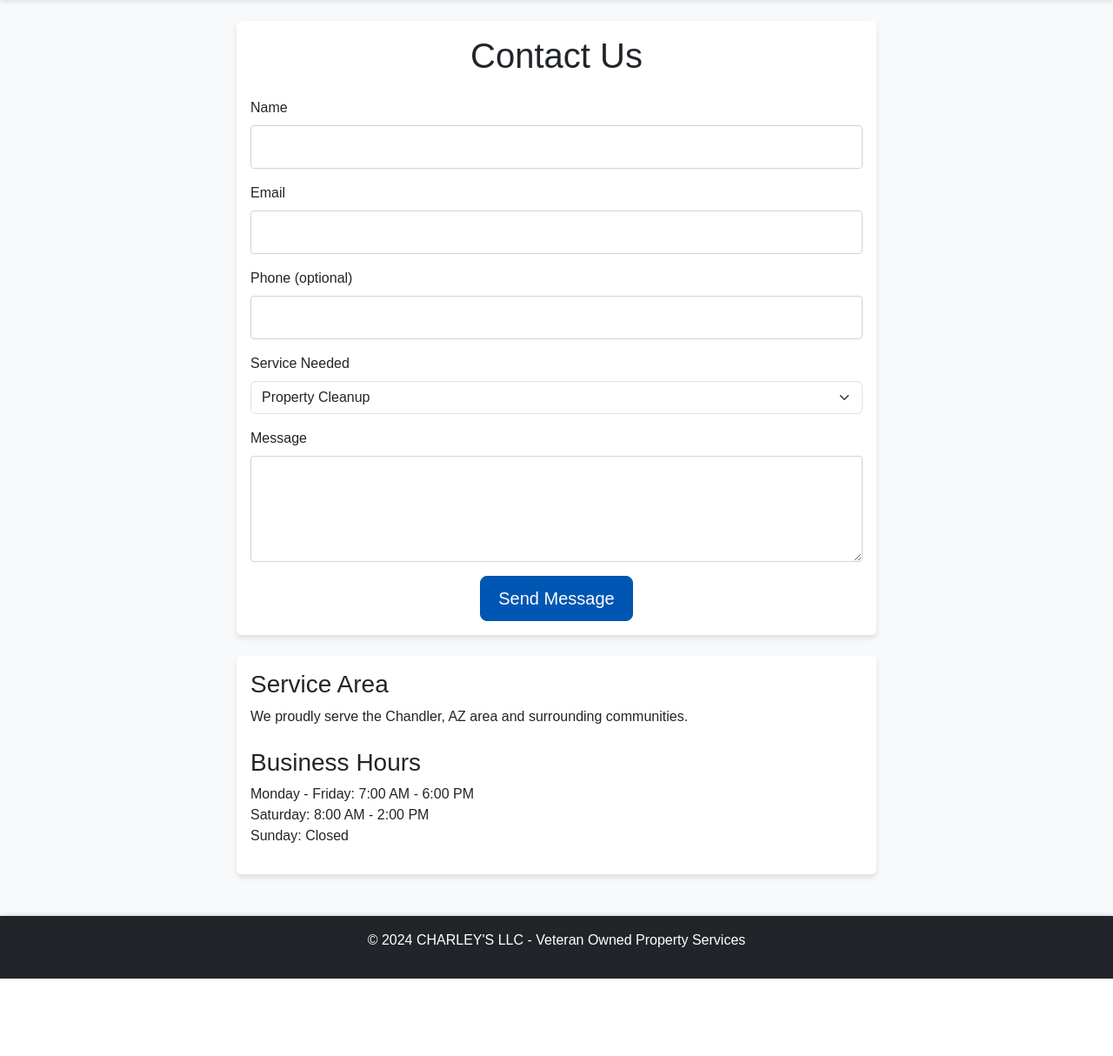
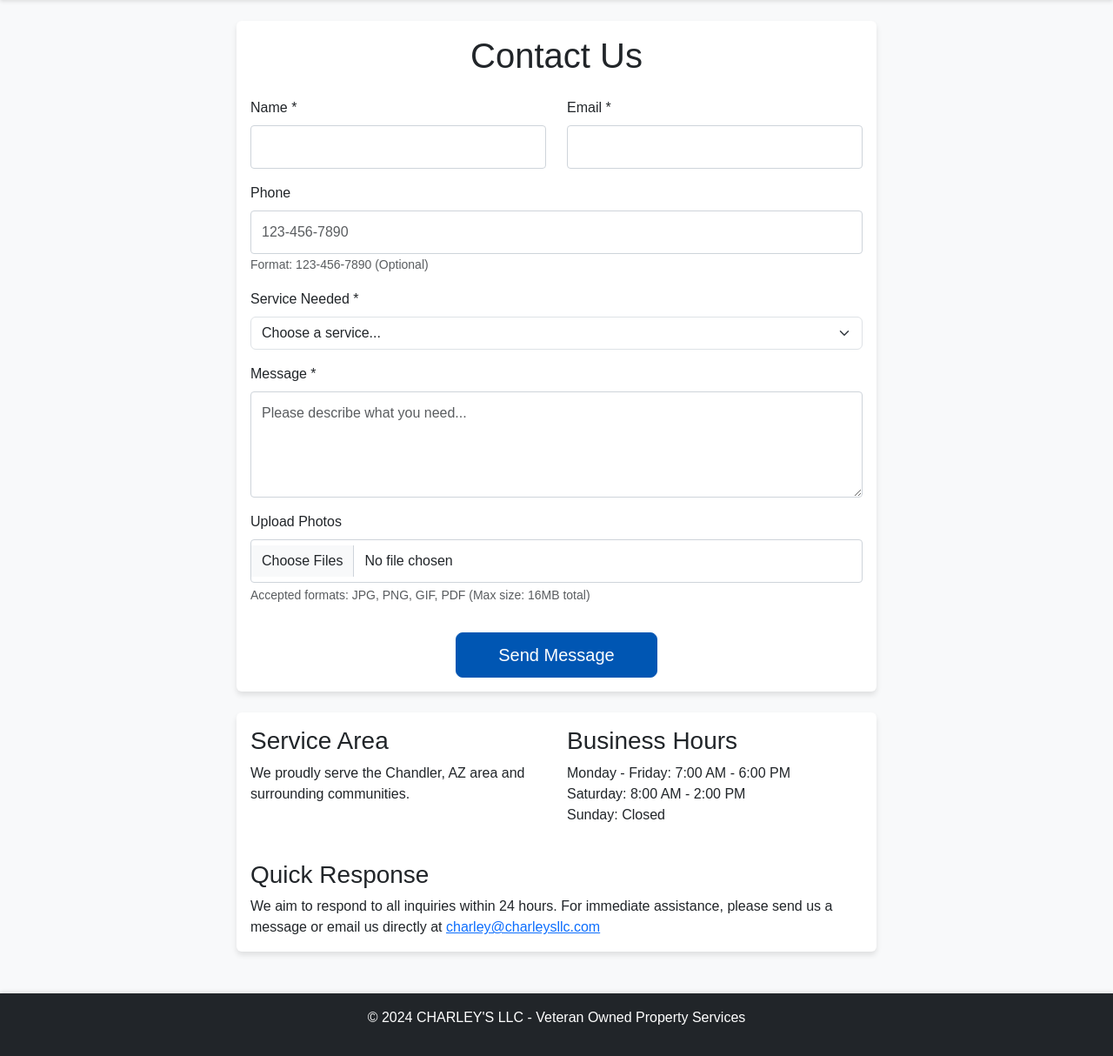
Before and after one commit to fullstackcrypto/charleys-llc, a Flask app: page /contact in a window 1280 px wide. Shown: the part 62-1276 px from the top of the page at 87% size. Before the commit the page ends 1187 px from the top, so only its background shows below. Run offline with Flask 3, Linux system fonts and the light colour scheme.

Commit message:
Added file upload functionality to contact form

```diff
--- a/templates/contact.html
+++ b/templates/contact.html
@@ -12,45 +12,66 @@
                 {% with messages = get_flashed_messages() %}
                     {% if messages %}
                         {% for message in messages %}
-                            <div class="alert alert-success">{{ message }}</div>
+                            <div class="alert alert-success alert-dismissible fade show">
+                                {{ message }}
+                                <button type="button" class="btn-close" data-bs-dismiss="alert" aria-label="Close"></button>
+                            </div>
                         {% endfor %}
                     {% endif %}
                 {% endwith %}
 
-                <form method="POST" action="{{ url_for('contact') }}">
-                    <div class="mb-3">
-                        <label for="name" class="form-label">Name</label>
+                <form method="POST" action="{{ url_for('contact') }}" enctype="multipart/form-data" id="contactForm">
+                    <div class="row">
+                        <div class="col-md-6 mb-3">
+                            <label for="name" class="form-label">Name *</label>
                             <input type="text" class="form-control" id="name" name="name" required>
                         </div>
 
-                    <div class="mb-3">
-                        <label for="email" class="form-label">Email</label>
+                        <div class="col-md-6 mb-3">
+                            <label for="email" class="form-label">Email *</label>
                             <input type="email" class="form-control" id="email" name="email" required>
+                        </div>
                     </div>
 
                     <div class="mb-3">
-                        <label for="phone" class="form-label">Phone (optional)</label>
-                        <input type="tel" class="form-control" id="phone" name="phone">
+                        <label for="phone" class="form-label">Phone</label>
+                        <input type="tel" class="form-control" id="phone" name="phone"
+                               placeholder="123-456-7890">
+                        <small class="text-muted">Format: 123-456-7890 (Optional)</small>
                     </div>
 
                     <div class="mb-3">
-                        <label for="service" class="form-label">Service Needed</label>
-                        <select class="form-select" id="service" name="service">
-                            <option value="Property Cleanup">Property Cleanup</option>
-                            <option value="Basic Repairs">Basic Repairs</option>
-                            <option value="Property Preparation">Property Preparation</option>
+                        <label for="service" class="form-label">Service Needed *</label>
+                        <select class="form-select" id="service" name="service" required>
+                            <option value="" selected disabled>Choose a service...</option>
+                            <option value="Property Cleanup">Property Cleanup & Visual Enhancement</option>
+                            <option value="Basic Repairs">Basic Property Repairs</option>
+                            <option value="Property Preparation">Property Preparation Services</option>
                             <option value="Exterior Maintenance">Exterior Maintenance</option>
-                            <option value="Other">Other</option>
+                            <option value="Other">Other Services</option>
                         </select>
                     </div>
 
                     <div class="mb-3">
-                        <label for="message" class="form-label">Message</label>
-                        <textarea class="form-control" id="message" name="message" rows="4" required></textarea>
+                        <label for="message" class="form-label">Message *</label>
+                        <textarea class="form-control" id="message" name="message" rows="4" required
+                                  placeholder="Please describe what you need..."></textarea>
                     </div>
 
-                    <div class="text-center">
-                        <button type="submit" class="btn btn-primary btn-lg">Send Message</button>
+                    <div class="mb-3">
+                        <label for="files" class="form-label">Upload Photos</label>
+                        <input type="file" class="form-control" id="files" name="files" multiple
+                               accept="image/jpeg,image/png,image/gif,application/pdf">
+                        <small class="text-muted d-block mt-1">
+                            Accepted formats: JPG, PNG, GIF, PDF (Max size: 16MB total)
+                        </small>
+                        <div id="filePreview" class="mt-2 row g-2"></div>
+                    </div>
+
+                    <div class="text-center mt-4">
+                        <button type="submit" class="btn btn-primary btn-lg px-5">
+                            Send Message
+                        </button>
                     </div>
                 </form>
             </div>
@@ -58,10 +79,14 @@
 
         <div class="card mt-4">
             <div class="card-body">
+                <div class="row">
+                    <div class="col-md-6">
                         <h3 class="card-title">Service Area</h3>
                         <p class="card-text">We proudly serve the Chandler, AZ area and surrounding communities.</p>
+                    </div>
 
-                <h3 class="card-title mt-4">Business Hours</h3>
+                    <div class="col-md-6">
+                        <h3 class="card-title">Business Hours</h3>
                         <ul class="list-unstyled">
                             <li>Monday - Friday: 7:00 AM - 6:00 PM</li>
                             <li>Saturday: 8:00 AM - 2:00 PM</li>
@@ -69,6 +94,91 @@
                         </ul>
                     </div>
                 </div>
+
+                <div class="mt-4">
+                    <h3 class="card-title">Quick Response</h3>
+                    <p class="card-text">
+                        We aim to respond to all inquiries within 24 hours. For immediate assistance,
+                        please send us a message or email us directly at
+                        <a href="mailto:charley@charleysllc.com">charley@charleysllc.com</a>
+                    </p>
                 </div>
             </div>
+        </div>
+    </div>
+</div>
+
+<script>
+    document.getElementById('files').addEventListener('change', function(e) {
+        const preview = document.getElementById('filePreview');
+        preview.innerHTML = ''; // Clear previous previews
+
+        if (this.files) {
+            const filesArray = Array.from(this.files);
+            let totalSize = 0;
+
+            filesArray.forEach(file => {
+                totalSize += file.size;
+
+                // Create preview container
+                const col = document.createElement('div');
+                col.className = 'col-6 col-md-4 col-lg-3';
+
+                const previewCard = document.createElement('div');
+                previewCard.className = 'card h-100';
+
+                const cardBody = document.createElement('div');
+                cardBody.className = 'card-body p-2 text-center';
+
+                // Show either image preview or file icon
+                if (file.type.startsWith('image/')) {
+                    const img = document.createElement('img');
+                    img.className = 'img-fluid mb-2';
+                    img.style.maxHeight = '100px';
+                    img.style.objectFit = 'cover';
+
+                    const reader = new FileReader();
+                    reader.onload = function(e) {
+                        img.src = e.target.result;
+                    };
+                    reader.readAsDataURL(file);
+                    cardBody.appendChild(img);
+                } else {
+                    const icon = document.createElement('i');
+                    icon.className = 'far fa-file-pdf fa-3x mb-2 text-danger';
+                    cardBody.appendChild(icon);
+                }
+
+                // Add file name
+                const fileName = document.createElement('small');
+                fileName.className = 'text-muted d-block';
+                fileName.textContent = file.name.length > 15 ?
+                    file.name.substring(0, 12) + '...' :
+                    file.name;
+                cardBody.appendChild(fileName);
+
+                previewCard.appendChild(cardBody);
+                col.appendChild(previewCard);
+                preview.appendChild(col);
+            });
+
+            // Check total size
+            if (totalSize > 16 * 1024 * 1024) { // 16MB
+                alert('Total file size exceeds 16MB limit. Please select smaller files.');
+                this.value = '';
+                preview.innerHTML = '';
+            }
+        }
+    });
+
+    // Form validation
+    document.getElementById('contactForm').addEventListener('submit', function(e) {
+        const phone = document.getElementById('phone').value;
+        if (phone && !phone.match(/^\d{3}-\d{3}-\d{4}$/)) {
+            e.preventDefault();
+            alert('Please enter phone number in format: 123-456-7890');
+            return false;
+        }
+    });
+</script>
 {% endblock %}
```
Lines whose indentation alone changed are shown as unchanged.
